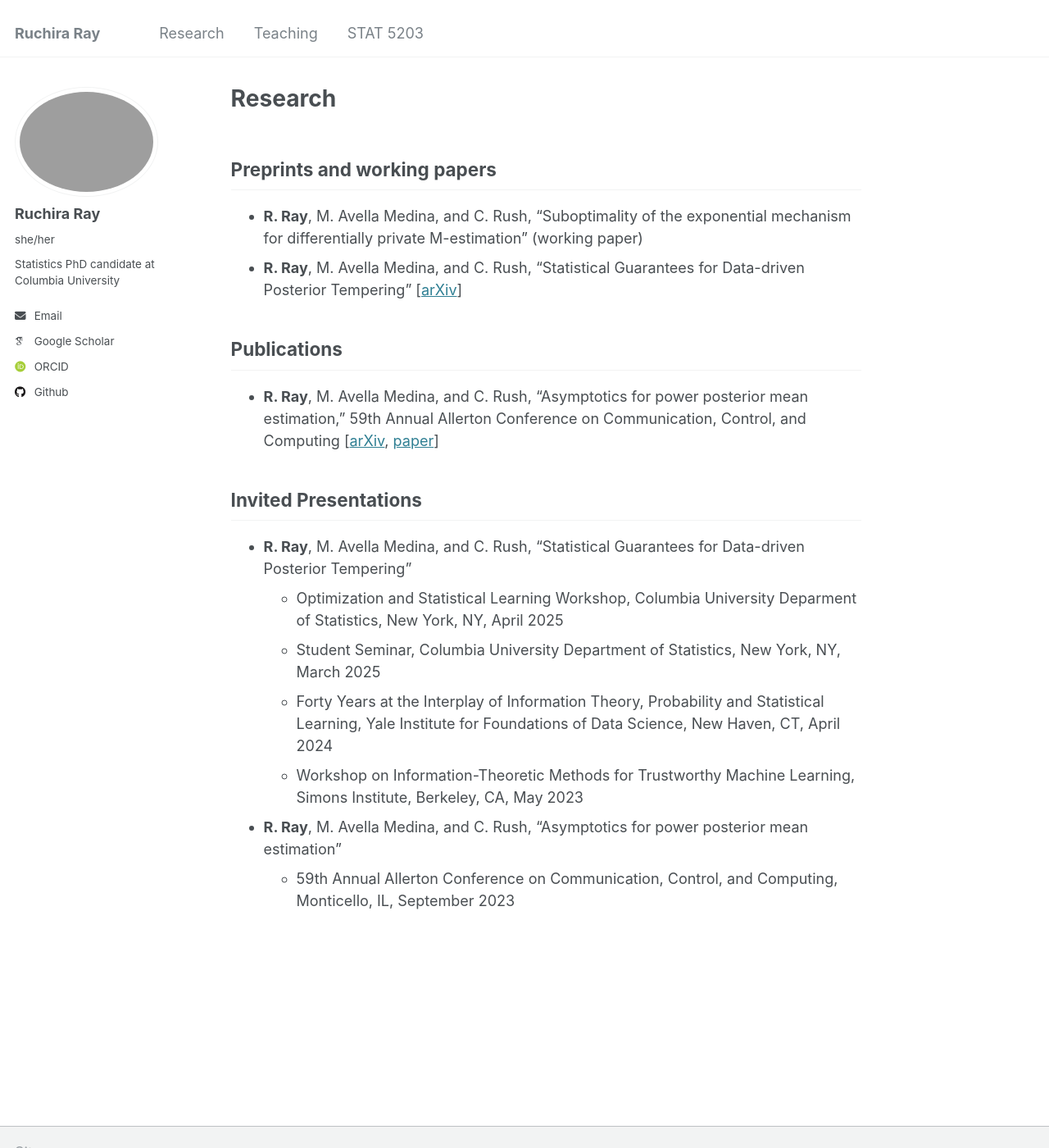
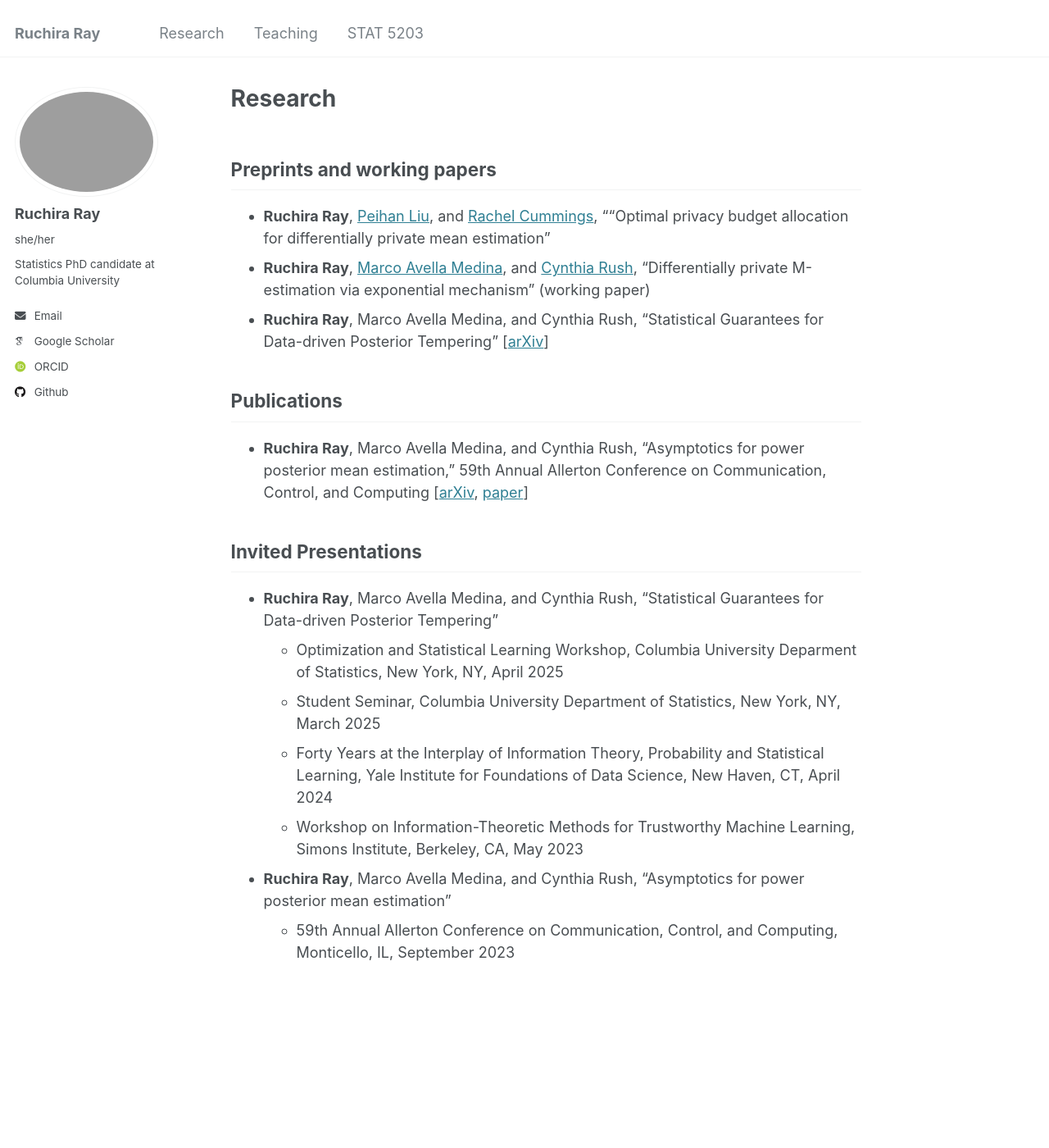
Before and after one commit to rray123/rray123.github.io, a Jekyll site: the page built from _pages/research.md, in a window 1280 px wide and 1400 px high. Shown: the whole window at 82% size. Built offline with Jekyll 4.4.1, drawn with Linux system fonts in a browser that asks for light colours; some web fonts are replaced.

Commit message:
Update research.md

```diff
--- a/_pages/research.md
+++ b/_pages/research.md
@@ -8,18 +8,19 @@ output:
 ---
 
 ## Preprints and working papers
-* **R. Ray**, M. Avella Medina, and C. Rush, "Suboptimality of the exponential mechanism for differentially private M-estimation" (working paper)
-* **R. Ray**, M. Avella Medina, and C. Rush, "Statistical Guarantees for Data-driven Posterior Tempering" [[arXiv](https://arxiv.org/abs/2601.09122)]
+* **Ruchira Ray**, [Peihan Liu](https://peihanliu.com), and [Rachel Cummings](https://rachelcummings.com), "“Optimal privacy budget allocation for differentially private mean estimation"
+* **Ruchira Ray**, [Marco Avella Medina](https://sites.google.com/site/marcoavellamedina/home), and [Cynthia Rush](https://www.columbia.edu/~cgr2130/), "Differentially private M-estimation via exponential mechanism" (working paper)
+* **Ruchira Ray**, Marco Avella Medina, and Cynthia Rush, "Statistical Guarantees for Data-driven Posterior Tempering" [[arXiv](https://arxiv.org/abs/2601.09122)]
 
 ## Publications
-* **R. Ray**, M. Avella Medina, and C. Rush, "Asymptotics for power posterior mean estimation," 59th Annual Allerton Conference on Communication, Control, and Computing [[arXiv](https://arxiv.org/abs/2310.07900v2), [paper](https://ieeexplore.ieee.org/document/10313460)]
+* **Ruchira Ray**, Marco Avella Medina, and Cynthia Rush, "Asymptotics for power posterior mean estimation," 59th Annual Allerton Conference on Communication, Control, and Computing [[arXiv](https://arxiv.org/abs/2310.07900v2), [paper](https://ieeexplore.ieee.org/document/10313460)]
 
 ## Invited Presentations
-* **R. Ray**, M. Avella Medina, and C. Rush, "Statistical Guarantees for Data-driven Posterior Tempering"
+* **Ruchira Ray**, Marco Avella Medina, and Cynthia Rush, "Statistical Guarantees for Data-driven Posterior Tempering"
     * Optimization and Statistical Learning Workshop, Columbia University Deparment of Statistics, New York, NY, April 2025
     * Student Seminar, Columbia University Department of Statistics, New York, NY, March 2025
     * Forty Years at the Interplay of Information Theory, Probability and Statistical Learning, Yale Institute for Foundations of Data Science, New Haven, CT, April 2024
     * Workshop on Information-Theoretic Methods for Trustworthy Machine Learning, Simons Institute, Berkeley, CA, May 2023
 
-* **R. Ray**, M. Avella Medina, and C. Rush, “Asymptotics for power posterior mean estimation"
+* **Ruchira Ray**, Marco Avella Medina, and Cynthia Rush, “Asymptotics for power posterior mean estimation"
     * 59th Annual Allerton Conference on Communication, Control, and Computing, Monticello, IL, September 2023
```
